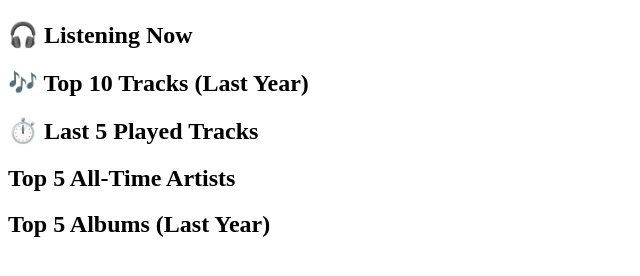
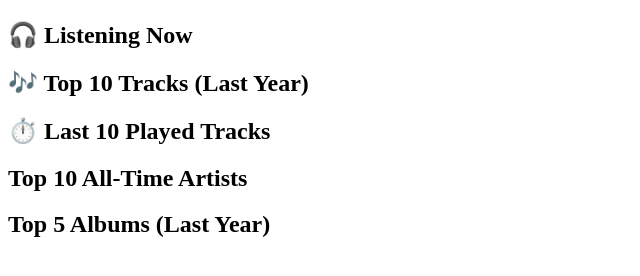
Before and after one commit to isaaclongenecker/lastfm-stats, a Flask app: template templates/stats.html in a window 1280 px wide. Shown: the part 131-407 px from the top of the page, without its empty margins (0-640 px from the left). Run offline with Flask 3, Linux system fonts and the light colour scheme; the template is opened without the code that fills it, so the values that code supplies are empty.

```diff
--- a/templates/stats.html
+++ b/templates/stats.html
@@ -31,7 +31,7 @@
 </section>
 
 <section>
-    <h2>⏱️ Last 5 Played Tracks</h2>
+    <h2>⏱️ Last 10 Played Tracks</h2>
 
     <ul>
         {% for track in data.recent_tracks %}
@@ -43,7 +43,7 @@
     </ul>
 </section>
 
-    <h2>Top 5 All-Time Artists</h2>
+    <h2>Top 10 All-Time Artists</h2>
     <ol>
     {% for artist in data.top_artists %}
         <li>{{ artist.name }} ({{ artist.scrobbles }} scrobbles)</li>
```
